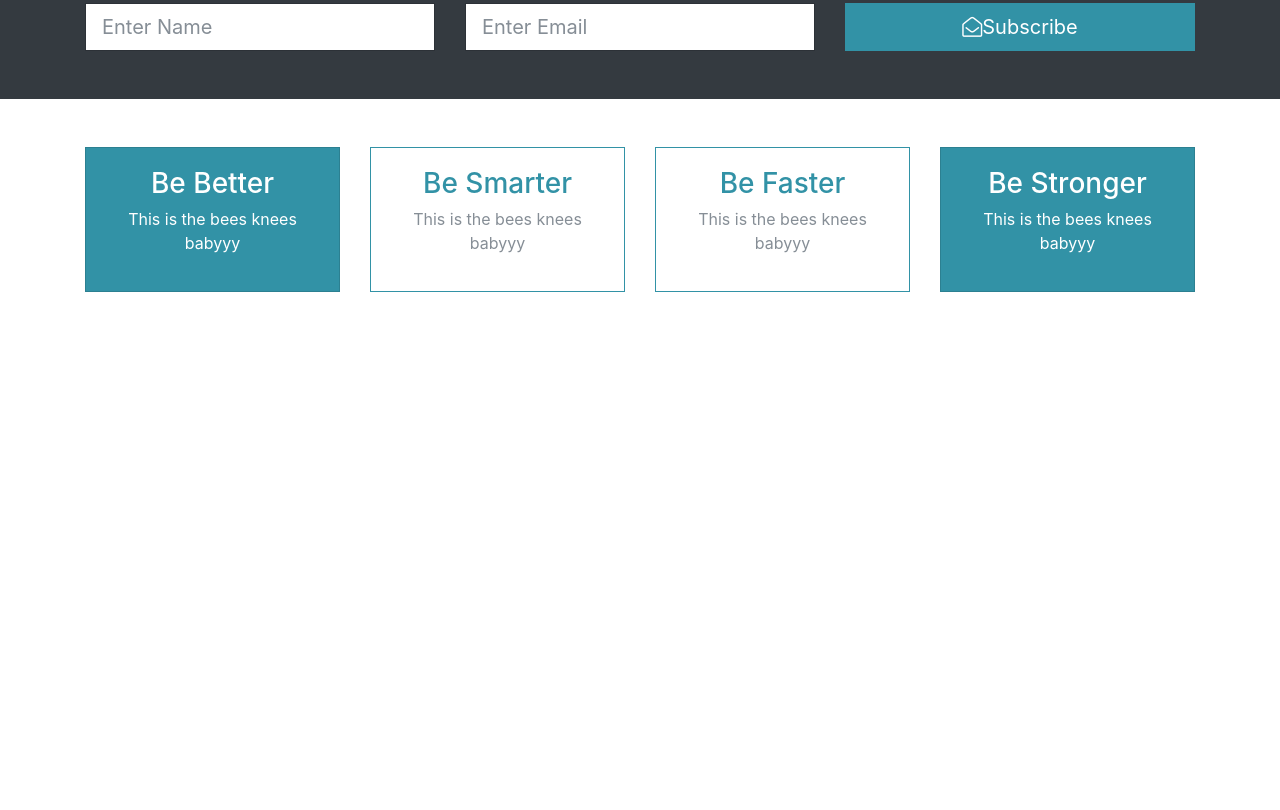
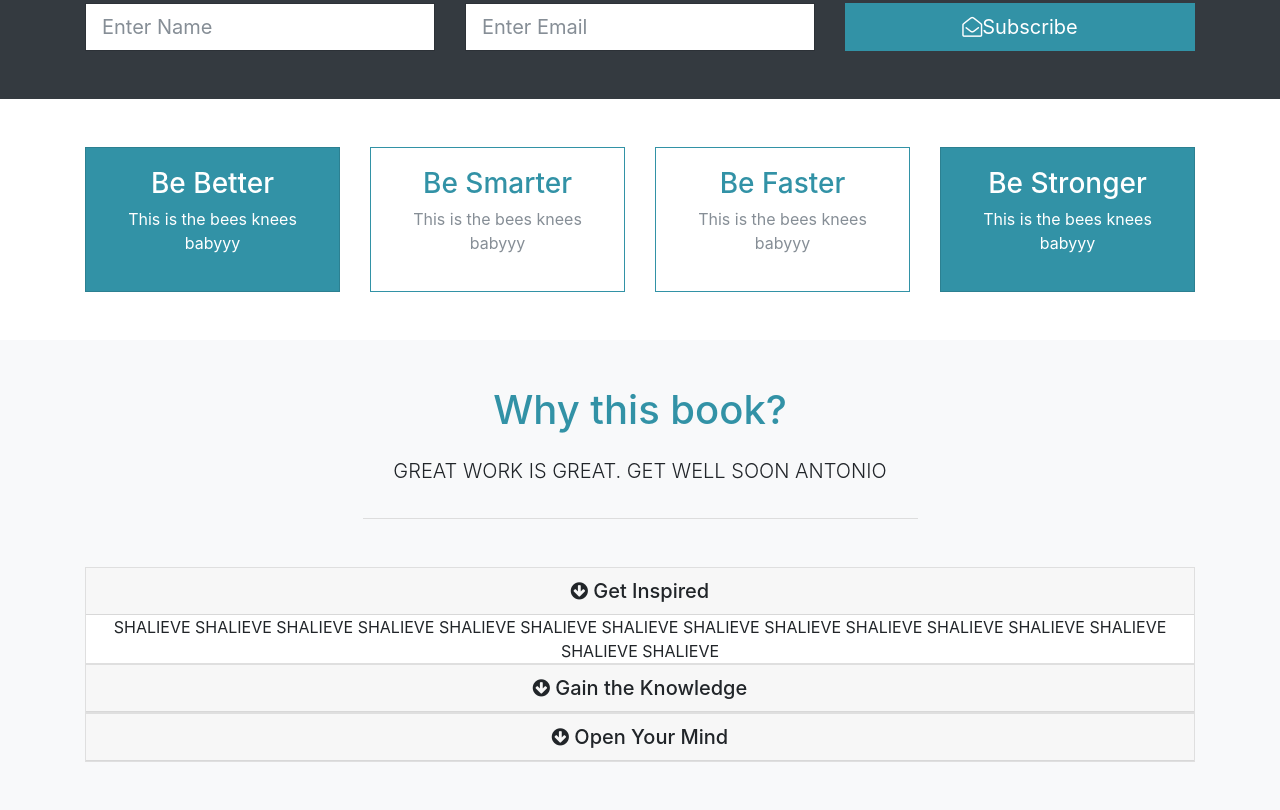
Before and after one commit to RoObsessedCode/mizuxe, a website: page src/index.html in a window 1280 px wide. Shown: the part 750-1560 px from the top of the page. Before the commit the page ends 1090 px from the top, so only its background shows below. Drawn offline with Linux system fonts and the light colour scheme.

Commit message:
add accordion

```diff
--- a/src/index.html
+++ b/src/index.html
@@ -98,10 +98,10 @@
         <div class="col-md-3">
           <div class="card text-center bg-primary text-white">
             <div class="card-body">
-              <h3 >
+              <h3>
                 Be Better
               </h3>
-              <p >This is the bees knees babyyy</p>
+              <p>This is the bees knees babyyy</p>
             </div>
           </div>
         </div>
@@ -128,7 +128,7 @@
         <div class="col-md-3">
           <div class="card text-center bg-primary text-white">
             <div class="card-body">
-              <h3 >
+              <h3>
                 Be Stronger
               </h3>
               <p>This is the bees knees babyyy</p>
@@ -136,6 +136,74 @@
           </div>
         </div>
 
+      </div>
+    </div>
+  </section>
+
+  <!--ABOUT/WHY SECTION -->
+
+  <section id="about" class="py-5 text-center bg-light">
+    <div class="container">
+      <div class="row">
+        <div class="col">
+          <div class="info-header mb-5">
+            <h1 class="text-primary pb-3">
+              Why this book?
+            </h1>
+            <p class="lead pb-3">
+              GREAT WORK IS GREAT. GET WELL SOON ANTONIO
+            </p>
+          </div>
+          <!--ACCORDION -->
+          <div id="accordion" role="talist">
+            <div class="card">
+              <div class="card-header" id="heading1">
+                <h5 class="mb-0">
+                  <div href="#collapse1" data-toggle="collapse" data-parent="#accordion">
+                    <i class="fa fa-arrow-circle-down"></i> Get Inspired
+
+                  </div>
+                </h5>
+              </div>
+              <div id="collapse1" class="collapse show">
+                <div class="card-block">
+                  SHALIEVE SHALIEVE SHALIEVE SHALIEVE SHALIEVE SHALIEVE SHALIEVE SHALIEVE SHALIEVE SHALIEVE SHALIEVE SHALIEVE SHALIEVE SHALIEVE
+                  SHALIEVE
+                </div>
+              </div>
+            </div>
+            <div class="card">
+              <div class="card-header" id="heading2">
+                <h5 class="mb-0">
+                  <div href="#collapse2" data-toggle="collapse" data-parent="#accordion">
+                    <i class="fa fa-arrow-circle-down"></i> Gain the Knowledge
+
+                  </div>
+                </h5>
+              </div>
+              <div id="collapse2" class="collapse">
+                <div class="card-block">
+                  ANTONIO ANTONIO ANTONIO ANTONIO ANTONIO ANTONIO ANTONIO ANTONIO ANTONIO ANTONIO ANTONIO ANTONIO ANTONIO ANTONIO ANTONIO
+                </div>
+              </div>
+            </div>
+            <div class="card">
+              <div class="card-header" id="heading3">
+                <h5 class="mb-0">
+                  <div href="#collapse3" data-toggle="collapse" data-parent="#accordion">
+                    <i class="fa fa-arrow-circle-down"></i> Open Your Mind
+
+                  </div>
+                </h5>
+              </div>
+              <div id="collapse3" class="collapse">
+                <div class="card-block">
+                 HEYWARD HEYWARD HEYWARD HEYWARD HEYWARD HEYWARD HEYWARD HEYWARD HEYWARD HEYWARD HEYWARD HEYWARD HEYWARD HEYWARD HEYWARD
+                </div>
+              </div>
+            </div>
+          </div>
+        </div>
       </div>
     </div>
   </section>
--- a/src/scss/style.scss
+++ b/src/scss/style.scss
@@ -31,3 +31,9 @@
   }
 
 }
+
+.info-header{
+  width: 50%;
+  margin: auto;
+  border-bottom: 1px #ddd solid;
+}
```
Also changed, not shown: src/css/style.css.
